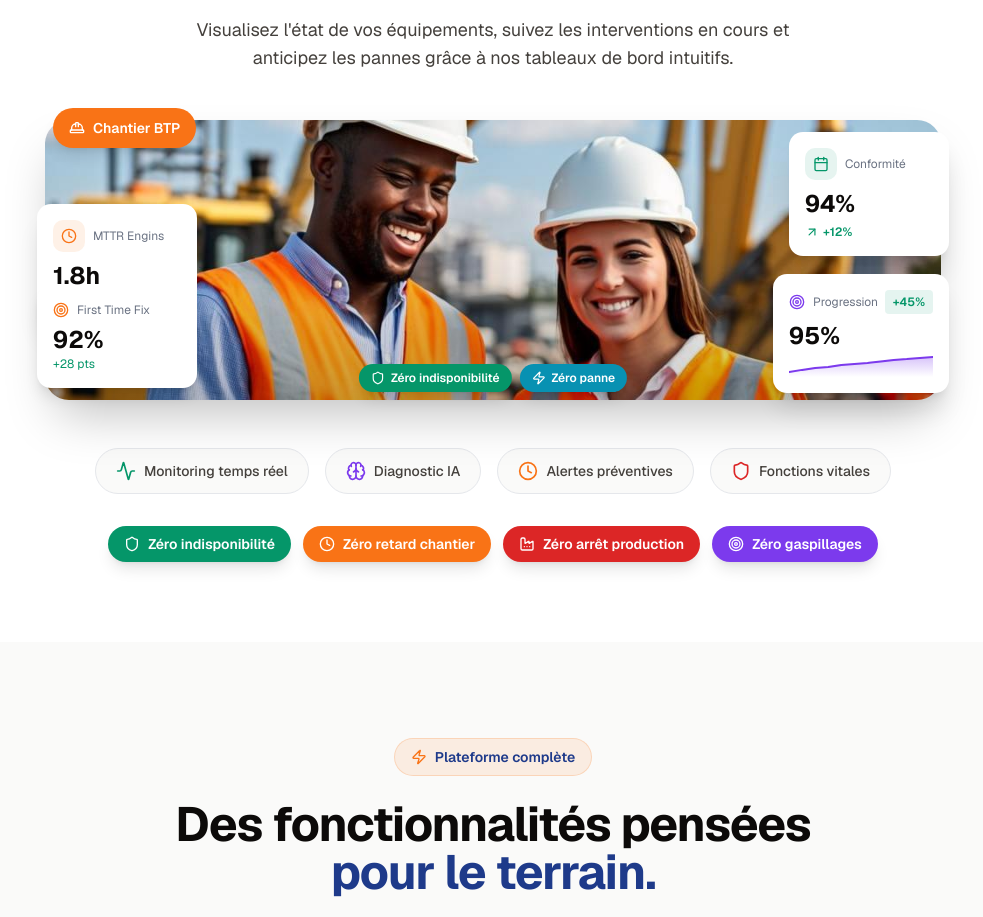
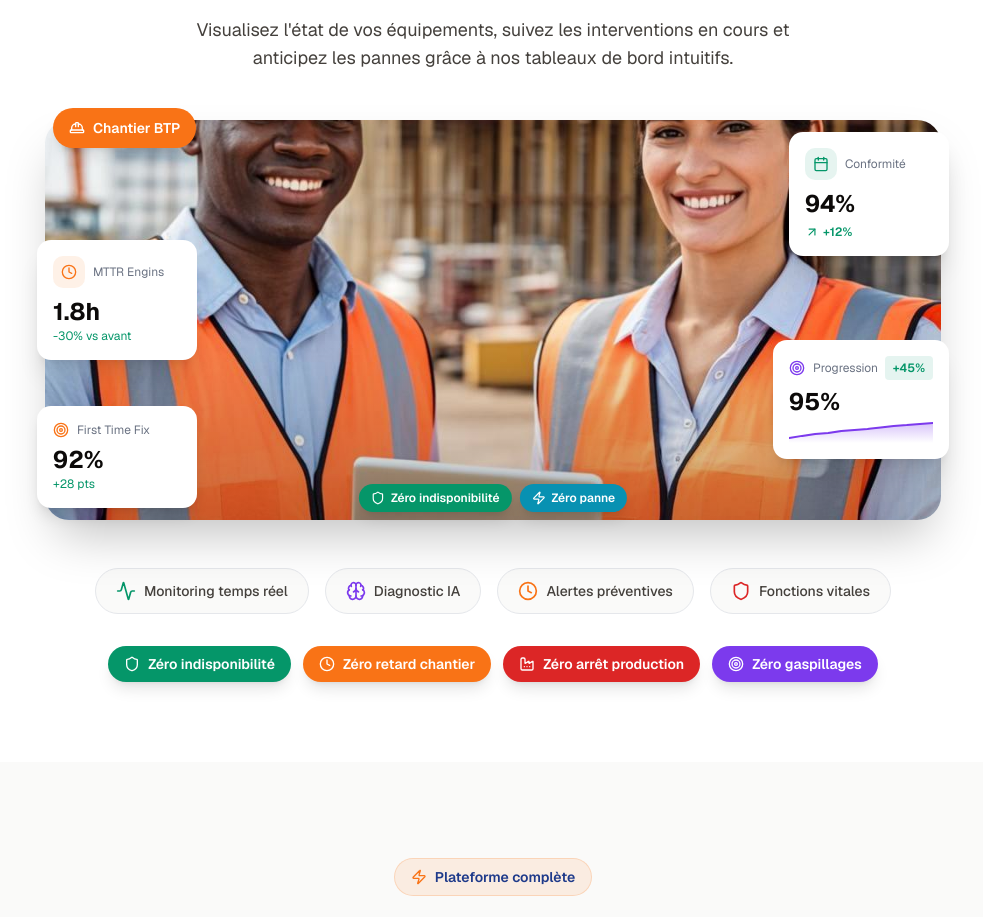
Before and after one commit to barryab12/site-maintex-koro, a Next.js app: page / in a window 1280 px wide. Shown: the part 2145-3062 px from the top of the page, without its empty margins (147-1130 px from the left). Built offline with nearby package versions, Linux system fonts and the light colour scheme.

Commit message:
6ee52774-a307-4e34-b409-22b47ef45296

```diff
--- a/src/app/page.tsx
+++ b/src/app/page.tsx
@@ -258,7 +258,7 @@ export default function HomePage() {
 
           <div className="mb-12">
             <EnhancedBtpPhotoVisual
-              imageSrc="/images/chantier-btp-diverse.png"
+              imageSrc="/images/chantier-btp-tablets.png"
               imageAlt="Équipe de techniciens sur chantier BTP avec tablettes"
               className="max-w-4xl mx-auto"
             />
--- a/src/components/kpi-visual.tsx
+++ b/src/components/kpi-visual.tsx
@@ -476,7 +476,7 @@ export function EnhancedBtpPhotoVisual({ imageSrc, imageAlt, className = '' }: E
   return (
     <div className={`relative ${className}`}>
       {/* Main Photo - Reduced height */}
-      <div className="relative rounded-3xl overflow-visible shadow-2xl h-[280px]">
+      <div className="relative rounded-3xl overflow-visible shadow-2xl h-[400px]">
         <Image
           src={imageSrc}
           alt={imageAlt}
```
Also changed, not shown: public/images/chantier-btp-tablets.png (added).
